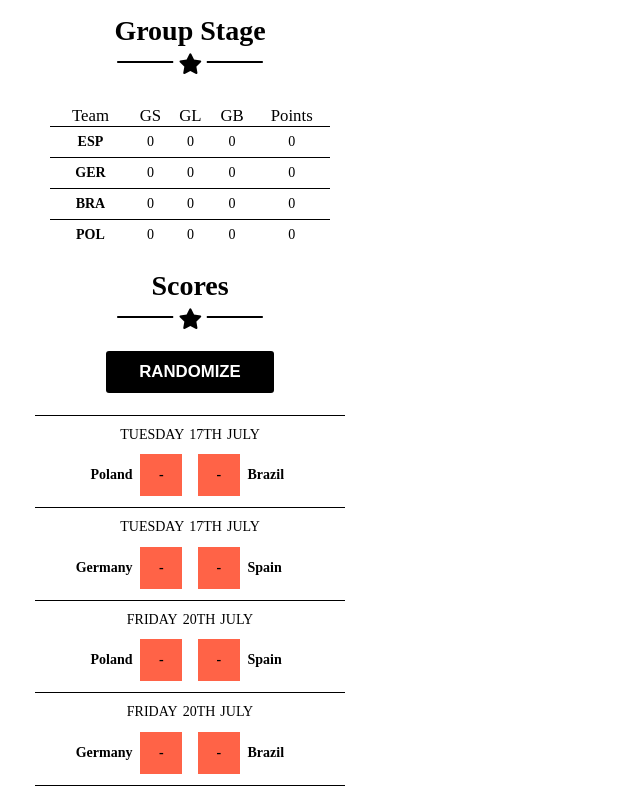
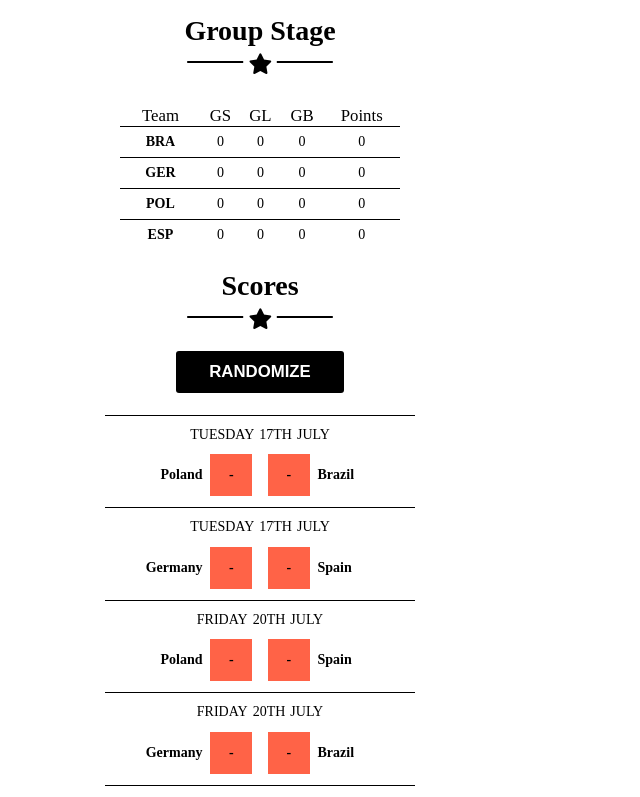
Before and after one commit to rpanasiuk/world-cup-results, a React (Create React App) app: page / in a window 1280 px wide. Shown: the top 797 px of the page, without its empty margins (0-640 px from the left). Built offline with nearby package versions, Linux system fonts and the light colour scheme.

Commit message:
Added H2H comparison of order in group standings.

```diff
--- a/src/components/Group/Group.js
+++ b/src/components/Group/Group.js
@@ -80,6 +80,7 @@ class Group extends Component {
                 </div>
 	        	<GroupStandings
                     {...this.state}
+                    matchHistory={this.props.group.matchHistory}
                     isGroupStageFinished={this.props.group.isGroupStageFinished}
                 />
 	        	<GroupSchedule
--- a/src/components/GroupStandings/GroupStandings.js
+++ b/src/components/GroupStandings/GroupStandings.js
@@ -10,18 +10,97 @@ const GroupStandings = ({ isGroupStageFinished, matchHistory, teams }) => {
 
 	const sortStandings = () => {
 		const teamsArray = Object.keys(teams).map(country => teams[country]);
-        additionalCheck(teamsArray);
-		return _.reverse(_.sortBy(teamsArray, ['points', 'balance', 'scored']));
+        const sortedTeamsArray = _.reverse(_.sortBy(teamsArray, ['points', 'balance', 'scored']));
+
+        return additionalCheck(sortedTeamsArray);
 	};
 
     const additionalCheck = (teamsArray) => {
-        console.log(teamsArray)
+        // check if there are teams to order by H2H scores
+
+        const matchesToCheck = [];
+        let firstTeamISO, secondTeamISO;
+
         for (let i=0; i<teamsArray.length-1; i++) {
             for (let j=i+1; j<teamsArray.length; j++) {
-                console.log(Object.values(teamsArray[j]))
+
+                const firstCompareTeam = Object.values(teamsArray[i]);
+                const secondCompareTeam = Object.values(teamsArray[j]);
+                const scoresComparison = _.isEqual(firstCompareTeam.slice(1), secondCompareTeam.slice(1));
+
+                if (scoresComparison) {
+                    firstTeamISO = teamsArray[i].ISO;
+                    secondTeamISO = teamsArray[j].ISO;
+                    matchesToCheck.push([firstCompareTeam, secondCompareTeam])
+                }
             }
         }
-    }
+
+        console.log('matchesToCheck', matchesToCheck)
+
+        if (matchesToCheck.length > 1) {
+            return teamsArray;
+        } else if (matchesToCheck.length == 1) {
+            return getMatchHistory({
+                teamsArray: teamsArray,
+                firstTeamISO: firstTeamISO,
+                secondTeamISO: secondTeamISO
+            })
+        } else {
+            return teamsArray;
+        }
+    };
+
+    const getMatchHistory = ({ ...props }) => {
+        // get match from history to check H2H score
+        console.log('getMatchHistory', props)
+        if (matchHistory.hasOwnProperty(props.firstTeamISO + props.secondTeamISO)) {
+            return checkMatchWinner(props.teamsArray, props.firstTeamISO, props.secondTeamISO);
+
+        } else if (matchHistory.hasOwnProperty(props.secondTeamISO + props.firstTeamISO)) {
+            return checkMatchWinner(props.teamsArray, props.secondTeamISO, props.firstTeamISO);
+
+        } else {
+            return props.teamsArray;
+        }
+    };
+
+    const checkMatchWinner = (teamsArray, firstISO, secondISO) => {
+        // check if teams are in proper order in table related to H2H score
+
+        const { scoredGoals, lostGoals } = matchHistory[firstISO + secondISO].firstTeam;
+        let indexFirstISO, indexSecondISO;
+
+        teamsArray.forEach((team, i) => {
+            if (team.ISO == firstISO) {
+                indexFirstISO = i;
+            } else if (team.ISO == secondISO) {
+                indexSecondISO = i;
+            }
+        })
+        console.log('indexes', indexFirstISO, indexSecondISO)
+        console.log('scoredGoals', scoredGoals)
+        console.log('lostGoals', lostGoals)
+        if (scoredGoals > lostGoals && indexFirstISO > indexSecondISO) {
+            console.log("win")
+            return swapTeams(teamsArray, indexFirstISO, indexSecondISO);
+        } else if (scoredGoals < lostGoals && indexFirstISO < indexSecondISO) {
+            return swapTeams(teamsArray, indexFirstISO, indexSecondISO);
+        } else {
+
+            return teamsArray;
+        }
+    };
+
+    const swapTeams = (array, firstIndex, secondIndex) => {
+        // swap teams in table
+        console.log(swapTeams);
+        const temp = array[firstIndex];
+        array[firstIndex] = array[secondIndex]
+        array[secondIndex] = temp;
+
+        return array;
+    };
 
 	const markGroupWinner = (index) => {
 		if (isGroupStageFinished && index === 0) {
--- a/src/components/GroupStandingsRow/GroupStandingsRow.css
+++ b/src/components/GroupStandingsRow/GroupStandingsRow.css
@@ -7,7 +7,7 @@
 .isWinner-trophy:after {
   content: "\f091";
   font-family: 'FontAwesome';
-  font-size: 1.4rem;
+  font-size: 1.2rem;
   color: #000;
   line-height: 1;
   position: absolute;
--- a/src/components/GroupStandingsRow/GroupStandingsRow.scss
+++ b/src/components/GroupStandingsRow/GroupStandingsRow.scss
@@ -13,7 +13,7 @@
 	&:after {
 		content: "\f091"; //star
 		font-family: 'FontAwesome';
-		font-size: 1.4rem;
+		font-size: 1.2rem;
 		color: #000;
 		line-height: 1;
 		position: absolute;
--- a/src/components/Results/Results.css
+++ b/src/components/Results/Results.css
@@ -1,2 +1,3 @@
 .main-results {
-  max-width: 1140px; }
+  max-width: 1140px;
+  margin: 0 auto; }
--- a/src/components/Results/Results.scss
+++ b/src/components/Results/Results.scss
@@ -1,3 +1,4 @@
 .main-results {
 	max-width: 1140px;
+	margin: 0 auto;
 }
--- a/src/helpers/resultsInitialData.js
+++ b/src/helpers/resultsInitialData.js
@@ -1,19 +1,19 @@
 export const group = [
+	{
+		name: "Spain",
+		ISO: "ESP"
+	},
 	{
 		name: "Poland",
 		ISO: "POL"
-	},
-	{
-		name: "Brazil",
-		ISO: "BRA"
 	},
 	{
 		name: "Germany",
 		ISO: "GER"
 	},
 	{
-		name: "Spain",
-		ISO: "ESP"
+		name: "Brazil",
+		ISO: "BRA"
 	}
 ];
 
```
